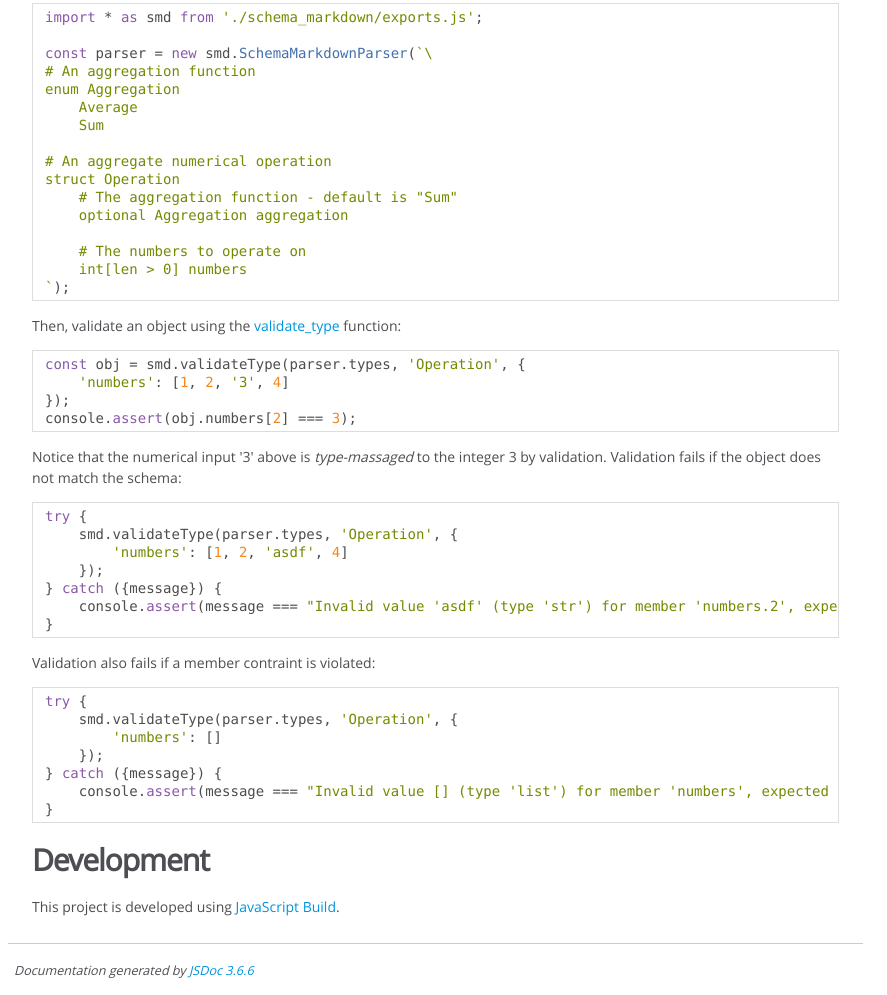
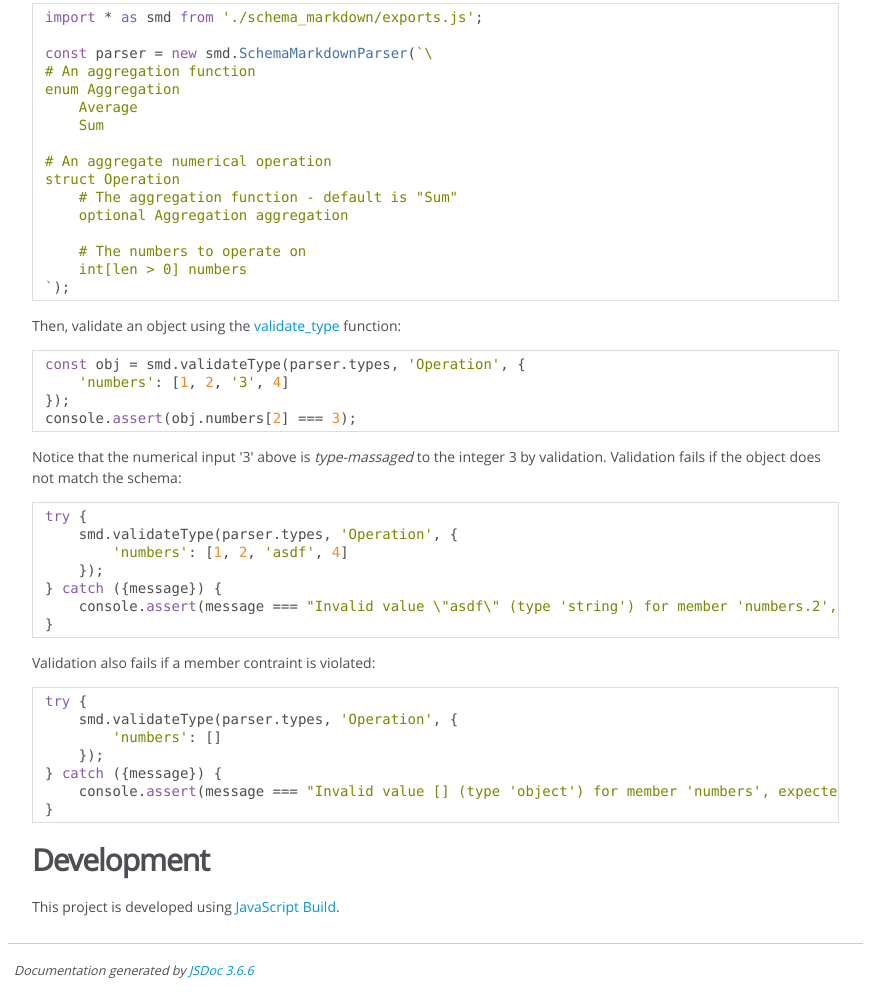
Before and after one commit to craigahobbs/schema-markdown-js, a plain HTML site: page index.html in a window 1280 px wide. Shown: the part 609-1604 px from the top of the page, without its empty margins (0-887 px from the left). Drawn offline with Linux system fonts and the light colour scheme.

Commit message:
update readme

```diff
--- a/index.html
+++ b/index.html
@@ -95,7 +95,7 @@ Validation fails if the object does not match the schema:</p>
         'numbers': [1, 2, 'asdf', 4]
     });
 } catch ({message}) {
-    console.assert(message === &quot;Invalid value 'asdf' (type 'str') for member 'numbers.2', expected type 'int'&quot;);
+    console.assert(message === &quot;Invalid value \&quot;asdf\&quot; (type 'string') for member 'numbers.2', expected type 'int'&quot;, message);
 }
 </code></pre>
 <p>Validation also fails if a member contraint is violated:</p>
@@ -104,7 +104,7 @@ Validation fails if the object does not match the schema:</p>
         'numbers': []
     });
 } catch ({message}) {
-    console.assert(message === &quot;Invalid value [] (type 'list') for member 'numbers', expected type 'array' [len > 0]&quot;);
+    console.assert(message === &quot;Invalid value [] (type 'object') for member 'numbers', expected type 'array' [len > 0]&quot;, message);
 }
 </code></pre>
 <h2>Development</h2>
```
